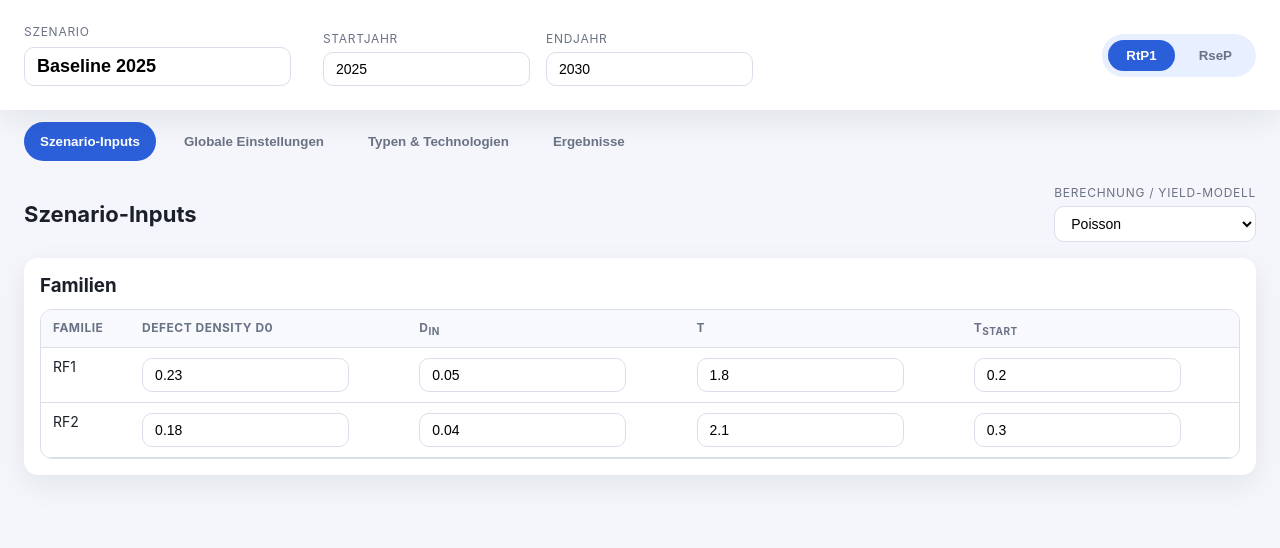
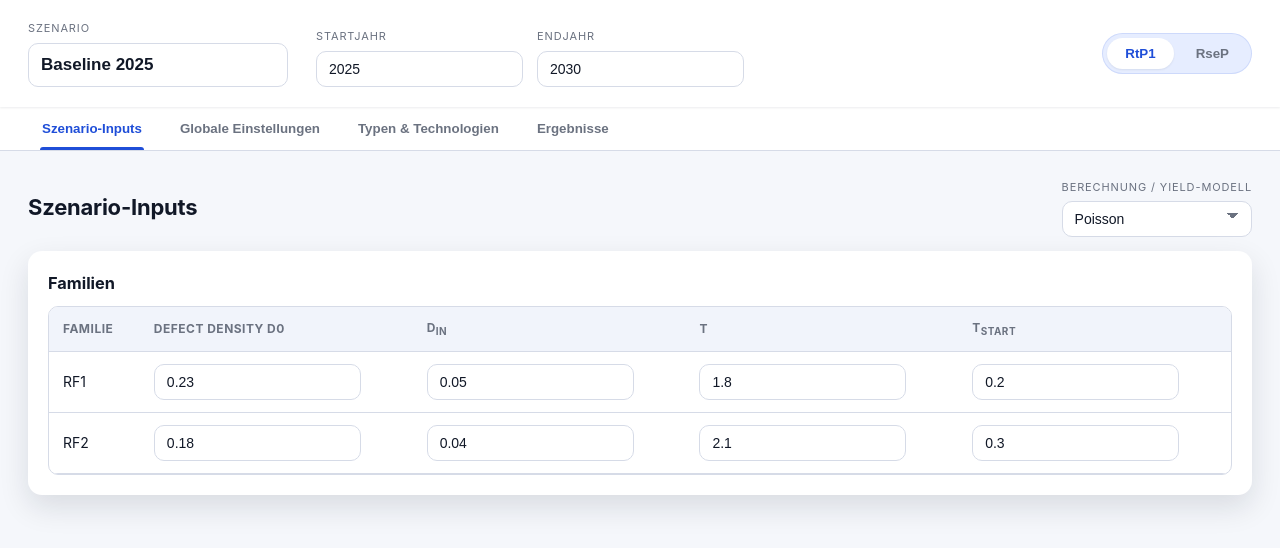
Before and after one commit to Prypien/yieldberechner, a plain HTML site: page index.html in a window 1280 px wide. Drawn offline with Linux system fonts and the light colour scheme.

Commit message:
Refine UI styles and layout

```diff
--- a/index.html
+++ b/index.html
@@ -8,10 +8,11 @@
 </head>
 <body>
   <header class="app-header">
+    <div class="app-header-inner">
       <div class="header-left">
         <div class="scenario-block">
-        <label class="label">Szenario</label>
-        <input id="scenario-name" class="input input-large" type="text" />
+          <label class="label" for="scenario-name">Szenario</label>
+          <input id="scenario-name" class="input input-large" type="text" placeholder="z. B. Baseline 2025" />
         </div>
         <div class="scenario-years">
           <div class="field">
@@ -25,21 +26,25 @@
         </div>
       </div>
       <div class="header-right">
-      <div class="plant-toggle" role="group" aria-label="Plant toggle">
+        <div class="plant-toggle" role="group" aria-label="Werk wählen">
           <button class="toggle-btn" data-plant="RtP1">RtP1</button>
           <button class="toggle-btn" data-plant="RseP">RseP</button>
         </div>
       </div>
+    </div>
   </header>
 
-  <nav class="tabs">
+  <nav class="tabs" aria-label="Hauptnavigation">
+    <div class="tabs-inner">
       <button class="tab-btn active" data-tab="scenario">Szenario-Inputs</button>
       <button class="tab-btn" data-tab="global">Globale Einstellungen</button>
       <button class="tab-btn" data-tab="types">Typen &amp; Technologien</button>
       <button class="tab-btn" data-tab="results">Ergebnisse</button>
+    </div>
   </nav>
 
   <main class="content">
+    <div class="content-inner">
       <section id="tab-scenario" class="tab-panel active">
         <div class="panel-header">
           <h2>Szenario-Inputs</h2>
@@ -171,6 +176,7 @@
           </div>
         </div>
       </section>
+    </div>
   </main>
 
   <div id="tooltip" class="tooltip" role="tooltip"></div>
@@ -705,6 +711,21 @@
       renderResults();
     };
 
+    const positionTooltip = (x, y) => {
+      const offset = 16;
+      tooltip.style.left = `${x + offset}px`;
+      tooltip.style.top = `${y + offset}px`;
+      const rect = tooltip.getBoundingClientRect();
+      const maxX = window.innerWidth - rect.width - 12;
+      const maxY = window.innerHeight - rect.height - 12;
+      const nextX = Math.min(x + offset, maxX);
+      const nextY = Math.min(y + offset, maxY);
+      const finalX = nextX < 12 ? 12 : nextX;
+      const finalY = nextY < 12 ? 12 : nextY;
+      tooltip.style.left = `${finalX}px`;
+      tooltip.style.top = `${finalY}px`;
+    };
+
     const bindEvents = () => {
       document.querySelectorAll(".toggle-btn").forEach((btn) => {
         btn.addEventListener("click", () => {
@@ -827,9 +848,7 @@
 
       document.body.addEventListener("mousemove", (event) => {
         if (!tooltip.classList.contains("visible")) return;
-        const offset = 16;
-        tooltip.style.left = `${event.pageX + offset}px`;
-        tooltip.style.top = `${event.pageY + offset}px`;
+        positionTooltip(event.clientX, event.clientY);
       });
 
       document.body.addEventListener("mouseleave", (event) => {
--- a/styles.css
+++ b/styles.css
@@ -1,18 +1,27 @@
 :root {
-  --bg: #f4f6fb;
-  --card: #ffffff;
-  --text: #1b1f2a;
-  --muted: #6a7285;
-  --border: #d9deea;
-  --accent: #2b5fd9;
-  --accent-light: #e8f0ff;
-  --shadow: 0 10px 30px rgba(15, 24, 44, 0.08);
-  --radius: 14px;
-  --space-1: 8px;
-  --space-2: 12px;
-  --space-3: 16px;
-  --space-4: 24px;
-  --space-5: 32px;
+  --bg: #f5f7fb;
+  --surface: #ffffff;
+  --surface-muted: #f1f4fb;
+  --text: #111827;
+  --muted: #6b7280;
+  --border: #d6dbe7;
+  --border-strong: #c5ccdd;
+  --primary: #1f4ed8;
+  --primary-600: #1b44bd;
+  --primary-100: #e6edff;
+  --danger: #b4232a;
+  --shadow-sm: 0 1px 2px rgba(16, 24, 40, 0.08);
+  --shadow-md: 0 12px 30px rgba(15, 24, 44, 0.12);
+  --radius-xs: 8px;
+  --radius-sm: 10px;
+  --radius-md: 14px;
+  --radius-lg: 18px;
+  --space-1: 6px;
+  --space-2: 10px;
+  --space-3: 14px;
+  --space-4: 20px;
+  --space-5: 28px;
+  --space-6: 36px;
   --mono: "SFMono-Regular", "Roboto Mono", "Menlo", monospace;
 }
 
@@ -25,18 +34,26 @@ body {
   font-family: "Inter", "Segoe UI", system-ui, sans-serif;
   background: var(--bg);
   color: var(--text);
+  font-size: 14px;
+  line-height: 1.5;
 }
 
 .app-header {
+  background: var(--surface);
+  box-shadow: var(--shadow-sm);
+  position: sticky;
+  top: 0;
+  z-index: 5;
+}
+
+.app-header-inner {
+  max-width: 1280px;
+  margin: 0 auto;
+  padding: var(--space-4) var(--space-5);
   display: flex;
   justify-content: space-between;
   align-items: center;
-  padding: var(--space-4);
-  background: var(--card);
-  box-shadow: var(--shadow);
-  position: sticky;
-  top: 0;
-  z-index: 5;
+  gap: var(--space-4);
 }
 
 .header-left {
@@ -57,36 +74,59 @@ body {
 }
 
 .label {
-  font-size: 12px;
+  font-size: 11px;
   color: var(--muted);
   text-transform: uppercase;
-  letter-spacing: 0.06em;
+  letter-spacing: 0.08em;
 }
 
 .input {
   border: 1px solid var(--border);
-  border-radius: 10px;
+  border-radius: var(--radius-sm);
   padding: 8px 12px;
   font-size: 14px;
-  background: #fff;
+  background: var(--surface);
   min-width: 120px;
+  height: 36px;
+  color: var(--text);
+  transition: border-color 0.2s ease, box-shadow 0.2s ease;
+}
+
+.input:focus {
+  outline: none;
+  border-color: var(--primary);
+  box-shadow: 0 0 0 3px rgba(31, 78, 216, 0.15);
 }
 
 .input-large {
-  min-width: 240px;
-  font-size: 18px;
+  min-width: 260px;
+  font-size: 17px;
   font-weight: 600;
+  height: 44px;
 }
 
 .input.sql {
   min-width: 220px;
   font-family: var(--mono);
   font-size: 12px;
+  height: auto;
 }
 
 .input.multi {
   min-width: 160px;
-  height: 72px;
+  height: 76px;
+  padding-right: 36px;
+}
+
+select.input {
+  appearance: none;
+  background-image: linear-gradient(45deg, transparent 50%, var(--muted) 50%),
+    linear-gradient(135deg, var(--muted) 50%, transparent 50%);
+  background-position: calc(100% - 18px) calc(50% - 3px),
+    calc(100% - 12px) calc(50% - 3px);
+  background-size: 6px 6px, 6px 6px;
+  background-repeat: no-repeat;
+  padding-right: 36px;
 }
 
 .field {
@@ -97,10 +137,11 @@ body {
 
 .plant-toggle {
   display: flex;
-  background: var(--accent-light);
-  padding: 6px;
+  background: var(--primary-100);
+  padding: 5px;
   border-radius: 999px;
-  gap: 6px;
+  gap: 4px;
+  box-shadow: inset 0 0 0 1px rgba(31, 78, 216, 0.12);
 }
 
 .toggle-btn {
@@ -111,37 +152,73 @@ body {
   font-weight: 600;
   cursor: pointer;
   color: var(--muted);
+  transition: all 0.2s ease;
 }
 
 .toggle-btn.active {
-  background: var(--accent);
-  color: #fff;
+  background: var(--surface);
+  color: var(--primary);
+  box-shadow: var(--shadow-sm);
+}
+
+.toggle-btn:focus-visible {
+  outline: 2px solid rgba(31, 78, 216, 0.6);
+  outline-offset: 2px;
 }
 
 .tabs {
+  border-bottom: 1px solid var(--border);
+  background: var(--surface);
+}
+
+.tabs-inner {
+  max-width: 1280px;
+  margin: 0 auto;
+  padding: 0 var(--space-5);
   display: flex;
   gap: var(--space-2);
-  padding: 0 var(--space-4);
-  margin-top: var(--space-2);
 }
 
 .tab-btn {
   border: none;
   background: transparent;
-  padding: var(--space-2) var(--space-3);
-  border-radius: 999px;
+  padding: var(--space-3) var(--space-3);
+  border-radius: var(--radius-xs);
   font-weight: 600;
   color: var(--muted);
   cursor: pointer;
+  position: relative;
+  transition: color 0.2s ease;
 }
 
 .tab-btn.active {
-  background: var(--accent);
-  color: #fff;
+  color: var(--primary);
+}
+
+.tab-btn.active::after {
+  content: "";
+  position: absolute;
+  left: 12px;
+  right: 12px;
+  bottom: 0;
+  height: 3px;
+  border-radius: 999px 999px 0 0;
+  background: var(--primary);
+}
+
+.tab-btn:focus-visible {
+  outline: 2px solid rgba(31, 78, 216, 0.5);
+  outline-offset: 3px;
 }
 
 .content {
-  padding: var(--space-4);
+  padding: var(--space-5) 0 var(--space-6);
+}
+
+.content-inner {
+  max-width: 1280px;
+  margin: 0 auto;
+  padding: 0 var(--space-5);
 }
 
 .tab-panel {
@@ -162,6 +239,7 @@ body {
 .panel-header h2 {
   margin: 0;
   font-size: 22px;
+  letter-spacing: -0.01em;
 }
 
 .panel-body {
@@ -171,10 +249,10 @@ body {
 }
 
 .card {
-  background: var(--card);
-  border-radius: var(--radius);
-  padding: var(--space-3);
-  box-shadow: var(--shadow);
+  background: var(--surface);
+  border-radius: var(--radius-md);
+  padding: var(--space-4);
+  box-shadow: var(--shadow-md);
 }
 
 .card h3 {
@@ -183,19 +261,29 @@ body {
 
 .btn {
   border: none;
-  background: var(--accent);
+  background: var(--primary);
   color: #fff;
   padding: 10px 18px;
-  border-radius: 10px;
+  border-radius: var(--radius-sm);
   font-weight: 600;
   cursor: pointer;
+  box-shadow: var(--shadow-sm);
+  transition: background 0.2s ease, transform 0.2s ease;
+}
+
+.btn:hover {
+  background: var(--primary-600);
+}
+
+.btn:active {
+  transform: translateY(1px);
 }
 
 .icon-btn {
   border: none;
-  background: #fbe9ea;
-  color: #b4282e;
-  border-radius: 8px;
+  background: #fdecee;
+  color: var(--danger);
+  border-radius: var(--radius-xs);
   padding: 6px 10px;
   cursor: pointer;
 }
@@ -208,11 +296,11 @@ body {
 
 .table th,
 .table td {
-  padding: 10px 12px;
+  padding: 12px 14px;
   border-bottom: 1px solid var(--border);
   text-align: left;
   font-size: 14px;
-  vertical-align: top;
+  vertical-align: middle;
 }
 
 .table th {
@@ -220,10 +308,14 @@ body {
   text-transform: uppercase;
   color: var(--muted);
   letter-spacing: 0.04em;
-  background: #f8f9fd;
+  background: var(--surface-muted);
   position: sticky;
   top: 0;
   z-index: 1;
+}
+
+.table tbody tr:hover {
+  background: rgba(31, 78, 216, 0.04);
 }
 
 .table.small th,
@@ -234,9 +326,9 @@ body {
 .table-scroll {
   overflow: auto;
   max-width: 100%;
-  border-radius: 12px;
+  border-radius: var(--radius-sm);
   border: 1px solid var(--border);
-  background: #fff;
+  background: var(--surface);
 }
 
 .table-scroll.tall {
@@ -249,6 +341,24 @@ body {
   z-index: 2;
 }
 
+.table.sticky th:first-child,
+.table.sticky td:first-child {
+  position: sticky;
+  left: 0;
+  background: var(--surface);
+  z-index: 3;
+  box-shadow: 1px 0 0 var(--border);
+}
+
+.table.sticky th:nth-child(2),
+.table.sticky td:nth-child(2) {
+  position: sticky;
+  left: 88px;
+  background: var(--surface);
+  z-index: 3;
+  box-shadow: 1px 0 0 var(--border);
+}
+
 .mono {
   font-family: var(--mono);
   font-size: 13px;
@@ -256,10 +366,11 @@ body {
 
 .meta-badge {
   padding: 8px 14px;
-  background: var(--accent-light);
+  background: var(--primary-100);
   border-radius: 999px;
   font-weight: 600;
-  color: var(--accent);
+  color: var(--primary);
+  border: 1px solid rgba(31, 78, 216, 0.15);
 }
 
 .switch {
@@ -279,9 +390,10 @@ body {
   position: absolute;
   cursor: pointer;
   inset: 0;
-  background: #d1d7e5;
+  background: #cdd5e6;
   border-radius: 999px;
   transition: 0.2s;
+  box-shadow: inset 0 0 0 1px rgba(17, 24, 39, 0.08);
 }
 
 .switch span::before {
@@ -291,13 +403,14 @@ body {
   width: 18px;
   left: 2px;
   bottom: 2px;
-  background: white;
+  background: #fff;
   border-radius: 50%;
   transition: 0.2s;
+  box-shadow: var(--shadow-sm);
 }
 
 .switch input:checked + span {
-  background: var(--accent);
+  background: var(--primary);
 }
 
 .switch input:checked + span::before {
@@ -307,9 +420,9 @@ body {
 .tech-years-block {
   margin-top: var(--space-3);
   padding: var(--space-3);
-  border-radius: 12px;
-  background: #f8f9fd;
-  border: 1px dashed var(--border);
+  border-radius: var(--radius-sm);
+  background: var(--surface-muted);
+  border: 1px dashed var(--border-strong);
 }
 
 .tech-years-header {
@@ -319,24 +432,35 @@ body {
 
 .yield {
   font-weight: 600;
-  color: var(--accent);
+  color: var(--primary);
   cursor: pointer;
 }
 
 .tooltip {
   position: absolute;
   min-width: 220px;
-  max-width: 320px;
+  max-width: 360px;
   background: #111827;
-  color: #fff;
+  color: #f9fafb;
   padding: 12px 14px;
-  border-radius: 10px;
-  box-shadow: var(--shadow);
+  border-radius: var(--radius-sm);
+  box-shadow: var(--shadow-md);
   font-size: 12px;
   opacity: 0;
   pointer-events: none;
   transition: opacity 0.15s ease;
   z-index: 20;
+}
+
+.tooltip::after {
+  content: "";
+  position: absolute;
+  width: 10px;
+  height: 10px;
+  background: #111827;
+  top: -4px;
+  left: 16px;
+  transform: rotate(45deg);
 }
 
 .tooltip.visible {
@@ -355,7 +479,7 @@ body {
 }
 
 @media (max-width: 960px) {
-  .app-header {
+  .app-header-inner {
     flex-direction: column;
     align-items: flex-start;
     gap: var(--space-3);
@@ -366,7 +490,7 @@ body {
     align-items: flex-start;
   }
 
-  .tabs {
+  .tabs-inner {
     flex-wrap: wrap;
   }
 }
```
Lines whose indentation alone changed are shown as unchanged.
